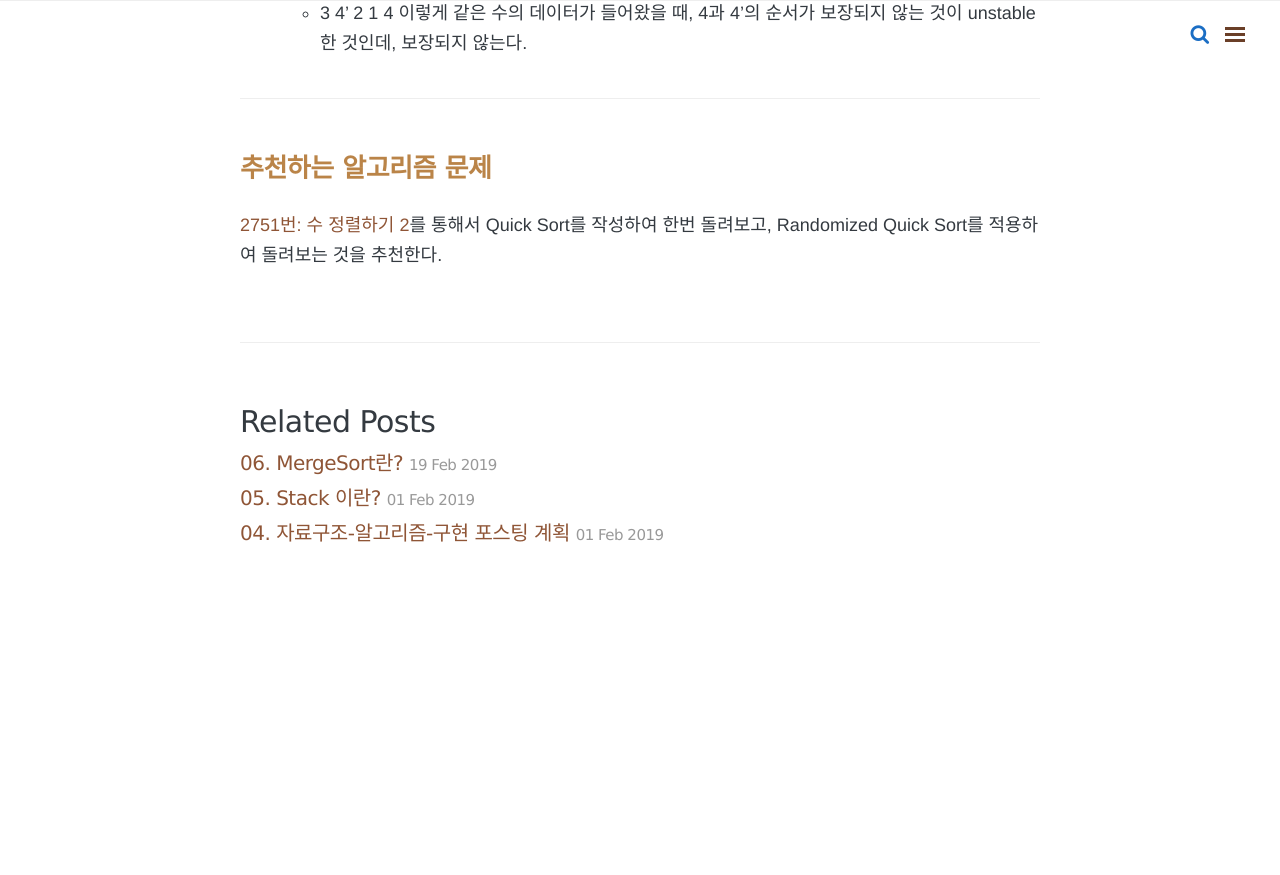
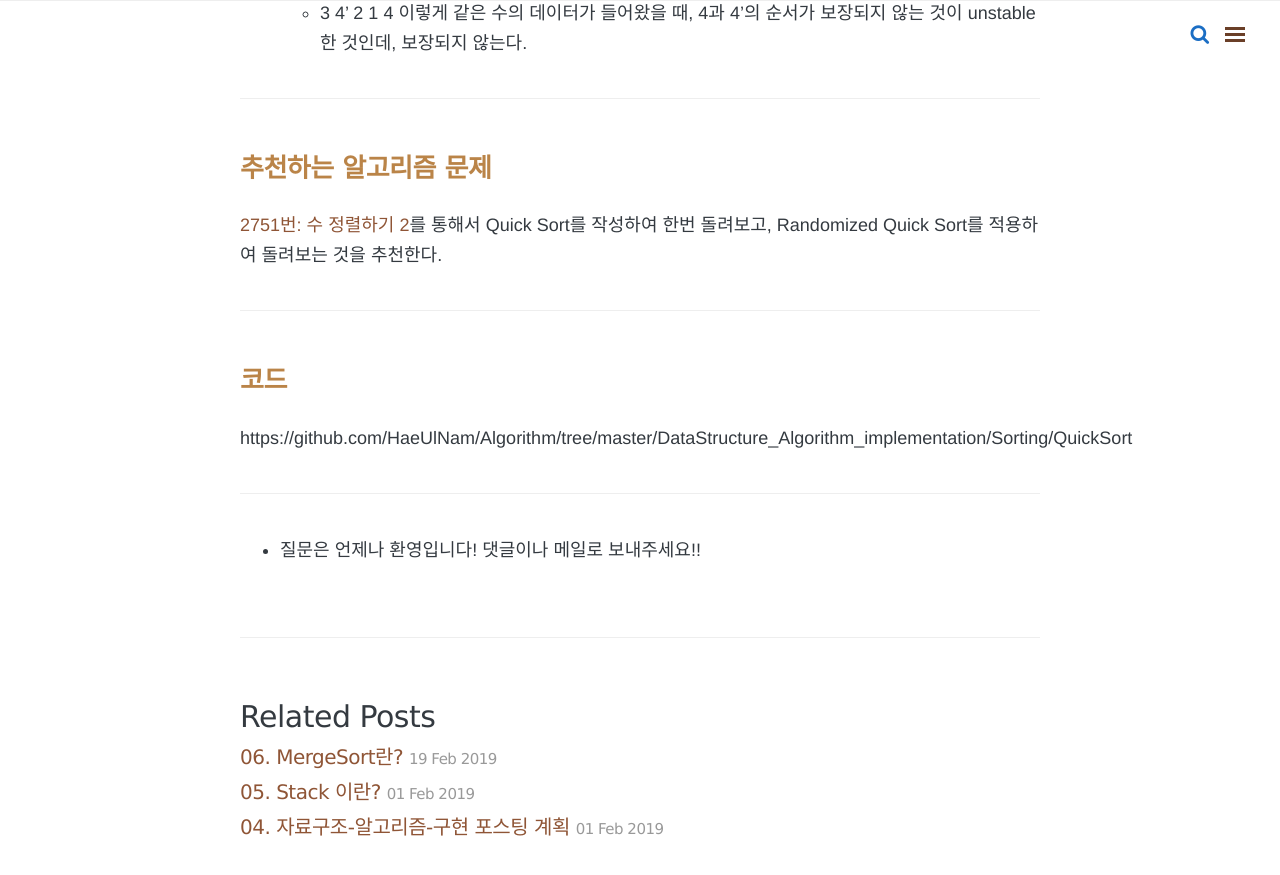
Before and after one commit to HaeUlNam/HaeUlNam.github.io, a Jekyll site: the page built from _posts/algorithm/2019-02-20-07-QuickSort-Randomized.md, in a window 1280 px wide and 900 px high, scrolled down 5628 px. Shown: the top 875 px of the window. Built offline with Jekyll 4.4.1, drawn with Linux system fonts in a browser that asks for light colours; nearby versions of some CDN libraries; comment, search, counter and statistics services are not loaded; before the commit the page ends 6234 px from its top, so only the background shows below that.

Commit message:
Merge sort

```diff
--- a/_posts/algorithm/2019-02-20-07-QuickSort-Randomized.md
+++ b/_posts/algorithm/2019-02-20-07-QuickSort-Randomized.md
@@ -153,3 +153,13 @@ pivotidx = start;
 ## 추천하는 알고리즘 문제
 
 [2751번: 수 정렬하기 2](https://www.acmicpc.net/problem/2751)를 통해서 Quick Sort를 작성하여 한번 돌려보고, Randomized Quick Sort를 적용하여 돌려보는 것을 추천한다.
+
+---
+
+## 코드
+
+https://github.com/HaeUlNam/Algorithm/tree/master/DataStructure_Algorithm_implementation/Sorting/QuickSort
+
+---
+
+* 질문은 언제나 환영입니다! 댓글이나 메일로 보내주세요!!
```
Also changed, not shown: _posts/algorithm/2019-02-19-06-MergeSort.md (+6 -0 lines).
